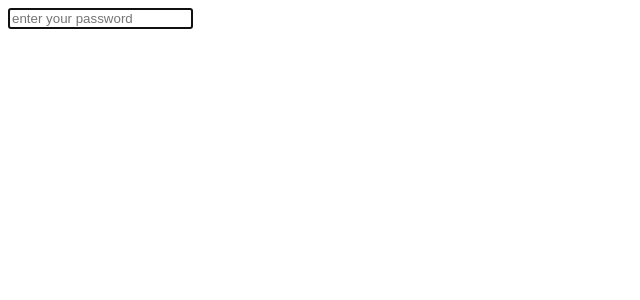
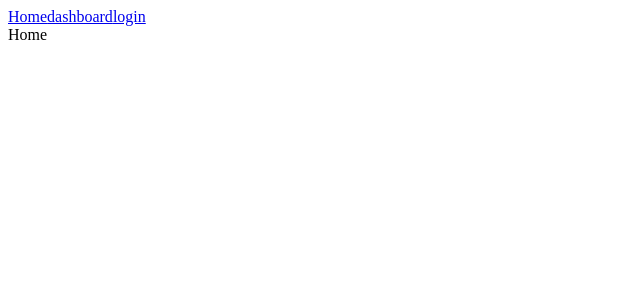
Before and after one commit to risuvoo/react, a React (Create React App) app: page / in a window 1280 px wide. Shown: the top 300 px of the page, without its empty margins (0-640 px from the left). Built offline with nearby package versions, Linux system fonts and the light colour scheme.

Commit message:
learn private route

```diff
--- a/package.json
+++ b/package.json
@@ -8,6 +8,7 @@
     "@testing-library/user-event": "^12.1.10",
     "react": "^17.0.2",
     "react-dom": "^17.0.2",
+    "react-router-dom": "6",
     "react-scripts": "4.0.3",
     "web-vitals": "^1.0.1"
   },
--- a/src/App.js
+++ b/src/App.js
@@ -1,6 +1,9 @@
 // import Clock from './Components/Clock';
 
-import MyUseEffect from './Components/Hooks/MyUseEffect';
+// import MyUseEffect from './Components/Hooks/MyUseEffect';
+
+import { Link } from 'react-router-dom';
+import Routers from './Routers';
 
 function App() {
     return (
@@ -28,7 +31,14 @@ function App() {
                 render={(counter, handler) => <HoverCounter counter={counter} handler={handler} />}
             /> */}
             {/* <MyContextApi /> */}
-            <MyUseEffect />
+            {/* <MyUseEffect /> */}
+
+            <nav>
+                <Link to="/">Home</Link>
+                <Link to="/dashboard">dashboard</Link>
+                <Link to="/login">login</Link>
+            </nav>
+            <Routers />
         </>
     );
 }
--- /dev/null
+++ b/src/Components/PrivateRouteConcept/AuthMiddleware.js
@@ -0,0 +1,9 @@
+import React from 'react';
+import { Navigate, Outlet } from 'react-router-dom';
+import CheckAuth from './CheckAuth';
+
+export default function AuthMiddleware() {
+    const auth = CheckAuth();
+    console.log(auth);
+    return auth ? <Outlet /> : <Navigate to="/login" />;
+}
--- /dev/null
+++ b/src/Components/PrivateRouteConcept/CheckAuth.js
@@ -0,0 +1,4 @@
+export default function CheckAuth() {
+    const auth = false;
+    return auth;
+}
--- /dev/null
+++ b/src/Components/PrivateRouteConcept/Dashboard.js
@@ -0,0 +1,7 @@
+import React from 'react';
+
+function Dashboard() {
+    return <div>Dashboard</div>;
+}
+
+export default Dashboard;
--- /dev/null
+++ b/src/Components/PrivateRouteConcept/Home.js
@@ -0,0 +1,5 @@
+import React from 'react';
+
+export default function Home() {
+    return <div>Home</div>;
+}
--- /dev/null
+++ b/src/Components/PrivateRouteConcept/Login.js
@@ -0,0 +1,5 @@
+import React from 'react';
+
+export default function Login() {
+    return <div>Login</div>;
+}
--- /dev/null
+++ b/src/Routers.js
@@ -0,0 +1,17 @@
+import { Route, Routes } from 'react-router-dom';
+import AuthMiddleware from './Components/PrivateRouteConcept/AuthMiddleware';
+import Dashboard from './Components/PrivateRouteConcept/Dashboard';
+import Home from './Components/PrivateRouteConcept/Home';
+import Login from './Components/PrivateRouteConcept/Login';
+
+export default function Routers() {
+    return (
+        <Routes>
+            <Route path="/" element={<Home />} />
+            <Route path="/login" element={<Login />} />
+            <Route path="/*" element={<AuthMiddleware />}>
+                <Route path="dashboard" element={<Dashboard />} />
+            </Route>
+        </Routes>
+    );
+}
--- a/src/index.js
+++ b/src/index.js
@@ -1,12 +1,13 @@
 import React from 'react';
 import ReactDOM from 'react-dom';
+import { BrowserRouter } from 'react-router-dom';
 import App from './App';
 import reportWebVitals from './reportWebVitals';
 
 ReactDOM.render(
-    <React.StrictMode>
+    <BrowserRouter>
         <App />
-    </React.StrictMode>,
+    </BrowserRouter>,
     document.getElementById('root')
 );
 
```
Also changed, not shown: src/Components/PrivateRouteConcept/NavigateRoute.js (added, +9 -0 lines), 1 other file (tests, documents, lock files or other folders).
